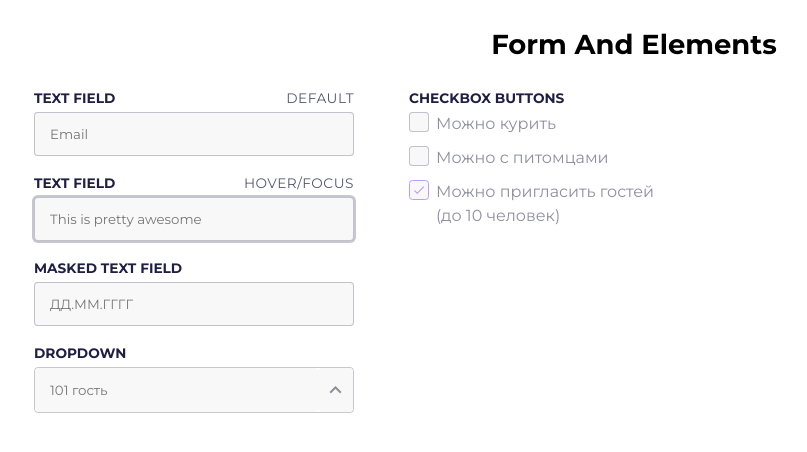
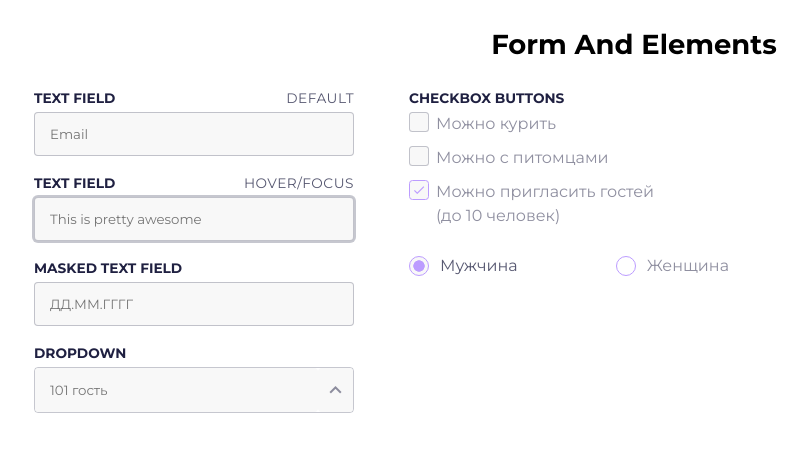
Before and after one commit to NaN-Simon/hotel-toxin-react, a React (Create React App) app: page /#/formandelements in a window 1280 px wide. Shown: the top 452 px of the page, without its empty margins (6-813 px from the left). Built offline with nearby package versions, Linux system fonts and the light colour scheme.

Commit message:
feat: add radioButton component

```diff
--- /dev/null
+++ b/src/components/RadioButton/RadioButton.module.scss
@@ -0,0 +1,59 @@
+@import '../../styles/base.scss';
+@import '../../styles/mixins.scss';
+
+.checkbox-radio {
+  display: flex;
+  flex-direction: column;
+  gap: 0 20px;
+  justify-content: space-between;
+  color: $textColor_50;
+
+  @include font-body;
+
+  &-inline {
+    flex-direction: row;
+  }
+}
+
+.custom-checkbox-radio {
+  position: absolute;
+  z-index: -1;
+  margin: 5px;
+  opacity: 0;
+
+  & + label {
+    display: inline-flex;
+    align-items: center;
+    line-height: 14px;
+    user-select: none;
+  }
+
+  & + label::before {
+    display: inline-block;
+    flex-grow: 0;
+    flex-shrink: 0;
+    align-self: flex-end;
+    width: 20px;
+    height: 20px;
+    margin-right: 11px;
+    background-repeat: no-repeat;
+    background-position: center center;
+    background-size: 50% 50%;
+    border: 1px solid #bc9cff;
+    border-radius: 50%;
+    content: "";
+  }
+
+  &:checked + label {
+    color: $textColor_75;
+  }
+
+  &:checked + label::before {
+    background: radial-gradient(6px, $elementColor 90%, $mainBackground 100%);
+    border-color: $elementColor;
+  }
+
+  &:disabled + label::before {
+    background-color: $mainBackground;
+  }
+}
--- /dev/null
+++ b/src/components/RadioButton/RadioButton.tsx
@@ -0,0 +1,74 @@
+import React, { useState } from 'react';
+import styles from './RadioButton.module.scss';
+import classNames from 'classnames';
+
+const dataRadioButton = {
+  name: 'gender',
+  inline: true,
+  listItems: [
+    { value: 'Мужчина', id: 'gender-f', checked: true },
+    { value: 'Женщина', id: 'gender-m' },
+  ],
+};
+
+interface IlistItems {
+  value: string;
+  id: string;
+  checked?: boolean;
+}
+
+interface IRadioButton {
+  name: string;
+  inline: boolean;
+  listItems: IlistItems[];
+}
+
+const RadioButton = () => {
+  const [dataCheckboxButton, setDataCheckboxButton] =
+    useState<IRadioButton>(dataRadioButton);
+  const [radioChecked, setRadioChecked] = useState('Мужчина');
+
+  const classesRadioButton = classNames(
+    styles['checkbox-radio'],
+    dataCheckboxButton.inline && styles['checkbox-radio-inline']
+  );
+
+  const updateState = () => {
+    setDataCheckboxButton({
+      name: dataCheckboxButton.name,
+      inline: dataCheckboxButton.inline,
+      listItems: dataCheckboxButton.listItems.map((listItem: IlistItems) => {
+        listItem.checked = listItem.value === radioChecked;
+        return listItem;
+      }),
+    });
+  };
+
+  const onCheckboxChange = (e: React.FormEvent<HTMLInputElement>) => {
+    setRadioChecked((e.target as HTMLInputElement).value);
+    updateState();
+  };
+
+  return (
+    <div className={classesRadioButton}>
+      {dataCheckboxButton.listItems.map((checkboxItem) => {
+        return (
+          <div key={checkboxItem.id} className={styles['checkbox-radio']}>
+            <input
+              className={styles['custom-checkbox-radio']}
+              type="radio"
+              name={dataCheckboxButton.name}
+              value={checkboxItem.value}
+              id={checkboxItem.id}
+              checked={radioChecked === checkboxItem.value}
+              onChange={onCheckboxChange}
+            />
+            <label htmlFor={checkboxItem.id}>{checkboxItem.value}</label>
+          </div>
+        );
+      })}
+    </div>
+  );
+};
+
+export default RadioButton;
--- a/src/components/dropdown/Dropdown.tsx
+++ b/src/components/dropdown/Dropdown.tsx
@@ -25,7 +25,7 @@ interface IOpened {
 }
 
 const Dropdown = ({ isOpened }: IOpened) => {
-  const [dataDropdown, setDataDropdown] = useState(dataPeople);
+  const [dataDropdown, setDataDropdown] = useState<IDropdown[]>(dataPeople);
   const [opened, setOpened] = useState(isOpened || false);
   const [placeholderValue, setPlaceholderValue] = useState(valueSum());
 
--- a/src/pages/FormAndElements/FormAndElements.tsx
+++ b/src/pages/FormAndElements/FormAndElements.tsx
@@ -2,6 +2,7 @@ import React, {useState, useCallback} from 'react';
 import CheckboxList from '../../components/CheckboxList/CheckboxList';
 import Dropdown from '../../components/Dropdown/Dropdown';
 import Heading from '../../components/Heading/Heading';
+import RadioButton from '../../components/RadioButton/RadioButton';
 import TextField from '../../components/TextField/TextField';
 import TextFieldMask from '../../components/TextFieldMask/TextFieldMask';
 import styles from './FormAndElements.module.scss';
@@ -48,6 +49,9 @@ export default function FormAndElements() {
                 <Heading type="h3" title="Checkbox Buttons" />
                 <CheckboxList checkboxProps={dataCheckboxList} onChange={onChange}/>
               </div>
+              <div className={styles['form-elements__large-wrapper']}>
+                <RadioButton/>
+              </div>
             </div>
           </div>
         </div>
```
